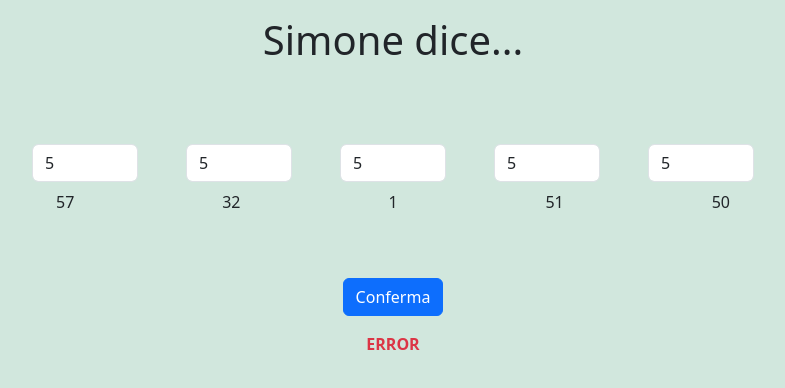
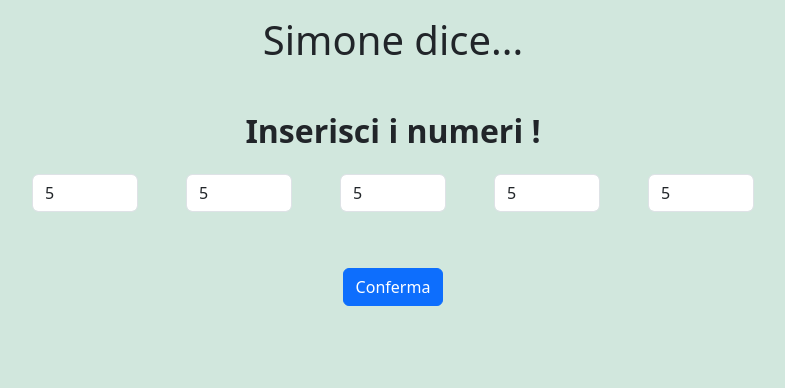
Before and after one commit to PatrizioFiori/js-simon, a plain HTML site: page index.html in a window 1280 px wide. Both pictures are taken after typing "5", "5", "5", "5", "5" into the empty fields and a click on the button "PLAY!". Shown: the whole page, without its empty margins (247-1032 px from the left). Drawn offline with nearby package versions, Linux system fonts and the light colour scheme.

```diff
--- a/index.html
+++ b/index.html
@@ -19,22 +19,23 @@
 
  <div class="container">
     <div class="row text-center mt-5">
-        <p id="timer"></p>
+        <p class="fw-bold h2" id="timer">Premi PLAY e gioca !</p>
         <div class="col-12 d-flex justify-content-center align-items-center mt-3">
             <form id="risposte" class="">
                 <div class="d-flex gap-5" id="boxRisposta">
+                    <!-- Aggiunge l'attributo DISABLED fintanto che vengono mostrati i numeri a schermo -->
                     <input type="number" class="form-control" min="1" max="50" required>
                     <input type="number" class="form-control" min="1" max="50" required>
                     <input type="number" class="form-control" min="1" max="50" required>
                     <input type="number" class="form-control" min="1" max="50" required>
                     <input type="number" class="form-control" min="1" max="50" required>
                 </div>
-                <div id="numeri" class="d-flex justify-content-between px-4 mt-2">
+                <div id="numeri" class="text-primary fw-bold d-flex justify-content-between px-4 mt-2">
                     <p></p>
                 </div>
                 <button class="btn btn-success mt-5 d-block mx-auto" id="play">PLAY!</button>
-                <button class="btn btn-primary mt-5 d-block mx-auto">Conferma</button>
-                <p class="text-danger text-center mt-3 text-uppercase fw-bold" id="messaggio">Error</p>
+                <button class="btn btn-primary mt-5 d-block mx-auto mb-3 d-none" id="conferma">Conferma</button>
+                <p class="text-danger text-center mt-3 text-uppercase fw-bold d-none" id="messaggio">Error</p>
             </form>
         </div>
     </div>
--- a/script.js
+++ b/script.js
@@ -5,12 +5,12 @@ let numeriRandom = [];
 //Btn play selezionato. Si attiva al click
 document.getElementById("play").addEventListener("click", function(){
 document.getElementById("play").classList.add("d-none")
+document.getElementById("conferma").classList.remove("d-none")
+
 
 for (let i = 0; i < 5; i++){
     numeriRandom.push(Math.floor(Math.random() * 60) + 1)
     }
-    console.log(numeriRandom);
-
 
 const numeriRandomMostrati = `
     <p> ${numeriRandom[0]} </p>
@@ -25,11 +25,37 @@ document.getElementById("numeri").innerHTML= numeriRandomMostrati
 event.preventDefault();
 
 
-setInterval(() => {
+let seconds = 2;
+const countdown = document.getElementById('timer');
+document.getElementById("timer").innerHTML = seconds
 
-}, 10000);
+const intervalId = setInterval(() => {
+  seconds--;
+  document.getElementById("timer").innerHTML = seconds
+
+  if (seconds <= 0) {
+    clearInterval(intervalId);
+    document.getElementById("timer").innerHTML = "Inserisci i numeri !"
+    document.getElementById("numeri").innerHTML= "";
+  }
+}, 1000);
 
 })
+
+document.getElementById("conferma").addEventListener("click", function(){
+event.preventDefault();
+
+for (let ctr = 0; ctr < 5; ctr++) {
+
+}
+
+
+
+})
+
+
+
+
 
 
 
```
